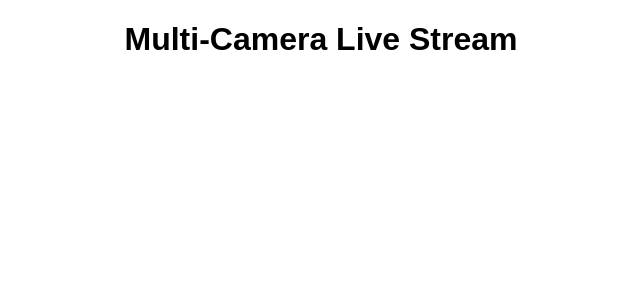
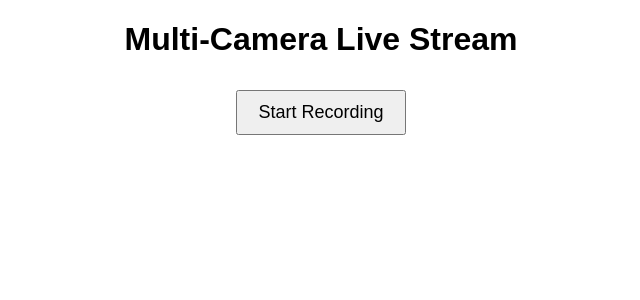
Before and after one commit to dffxPipeline/piCamControl, a Flask app: page / in a window 1280 px wide. Shown: the top 300 px of the page, without its empty margins (319-959 px from the left). Run offline with Flask 3, Linux system fonts and the light colour scheme.

Commit message:
FIRST PASS RECORDING

```diff
--- a/server.py
+++ b/server.py
@@ -1,5 +1,6 @@
 import subprocess
 import sys
+import os
 
 def install(package):
     if package == "picamera2":
@@ -50,6 +51,7 @@ app = Flask(__name__)
 
 servos_found = False
 picam2 = None  # Define picam2 outside the try block
+recording_process = None  # To keep track of the recording process
 
 # Check if servos are connected
 try:
@@ -132,6 +134,29 @@ def servos_status():
     """Endpoint to get the status of servos."""
     return jsonify({"servos_found": servos_found})
 
+@app.route('/record', methods=['POST'])
+def record():
+    """Handle start and stop recording requests."""
+    global recording_process
+    data = request.get_json()
+    action = data.get("action")
+
+    if action == "start_recording":
+        if recording_process is None:
+            recording_process = subprocess.Popen([
+                "libcamera-vid", "-o", "/video_output/video.h264", "-t", "0"
+            ])
+            return jsonify({"success": True})
+        else:
+            return jsonify({"success": False, "error": "Already recording"})
+    elif action == "stop_recording":
+        if recording_process is not None:
+            recording_process.terminate()
+            recording_process = None
+            return jsonify({"success": True})
+        else:
+            return jsonify({"success": False, "error": "Not recording"})
+
 def generate_frames():
     """Continuously capture frames from the camera and stream via Flask."""
     while True:
--- a/templates/index.html
+++ b/templates/index.html
@@ -46,11 +46,31 @@
             .then(data => console.log('Updated angles:', data))
             .catch(error => console.error('Error:', error));
         }
+
+        function toggleRecording() {
+            const recordButton = document.getElementById('recordButton');
+            const action = recordButton.dataset.recording === 'true' ? 'stop_recording' : 'start_recording';
+            fetch('/record', {
+                method: 'POST',
+                headers: { 'Content-Type': 'application/json' },
+                body: JSON.stringify({ action: action })
+            })
+            .then(response => response.json())
+            .then(data => {
+                if (data.success) {
+                    recordButton.dataset.recording = action === 'start_recording' ? 'true' : 'false';
+                    recordButton.textContent = action === 'start_recording' ? 'Stop Recording' : 'Start Recording';
+                }
+            })
+            .catch(error => console.error('Error:', error));
+        }
     </script>
 </head>
 <body>
 
     <h1>Multi-Camera Live Stream</h1>
+
+    <button id="recordButton" data-recording="false" onclick="toggleRecording()">Start Recording</button>
 
     <div class="video-container">
         {% for ip in raspberry_pi_ips %}
```
Also changed, not shown: central_server.py (+14 -3 lines).
